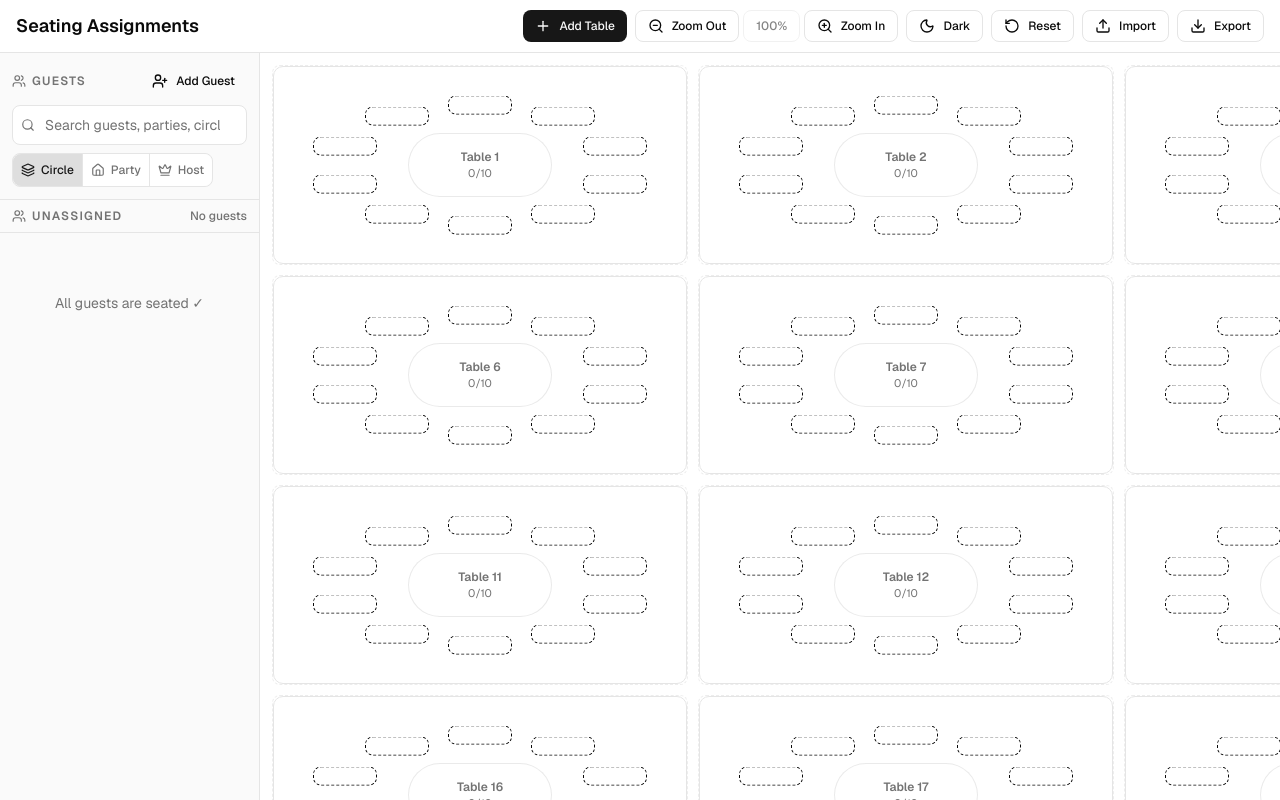
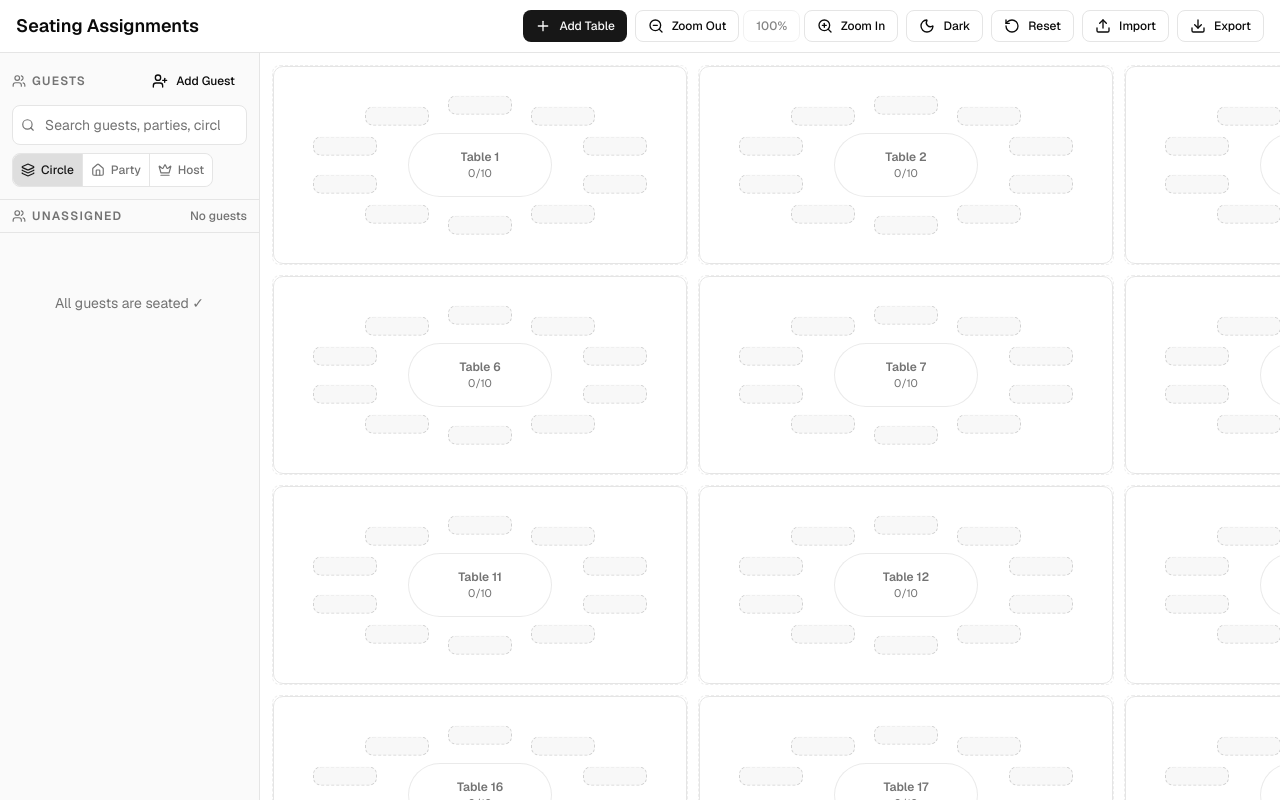
Before and after one commit to rlee0/seating-assignments, a React (Vite) app: page / in a window 1280 px wide. Built offline with nearby package versions, Linux system fonts and the light colour scheme.

Commit message:
feat(styles): Add CSS for preset UI components

```diff
--- a/src/index.css
+++ b/src/index.css
@@ -103,8 +103,24 @@
   --sidebar-border: oklch(0.922 0 0);
   --sidebar-ring: oklch(0.708 0 0);
 
-  --table-seat-empty-bg: var(--muted);
-  --table-seat-empty-border: color-mix(in oklab, var(--border) 86%, var(--foreground) 14%);
+  --table-seat-empty-bg-faded: color-mix(in oklab, var(--muted) 72%, var(--background) 28%);
+  --table-seat-empty-border-faded: color-mix(
+    in oklab,
+    var(--border) 92%,
+    var(--foreground) 8%
+  );
+  --table-seat-empty-bg-default: var(--muted);
+  --table-seat-empty-border-default: color-mix(
+    in oklab,
+    var(--border) 86%,
+    var(--foreground) 14%
+  );
+  --table-seat-empty-bg-accented: color-mix(in oklab, var(--muted) 82%, var(--accent) 18%);
+  --table-seat-empty-border-accented: color-mix(
+    in oklab,
+    var(--border) 62%,
+    var(--foreground) 38%
+  );
   --table-seat-disabled-bg-a: color-mix(in oklab, var(--muted) 86%, var(--background) 14%);
   --table-seat-disabled-bg-b: color-mix(in oklab, var(--muted) 72%, var(--background) 28%);
   --table-seat-disabled-border: color-mix(in oklab, var(--border) 75%, var(--foreground) 25%);
@@ -204,8 +220,20 @@
   --sidebar-border: oklch(1 0 0 / 12%);
   --sidebar-ring: oklch(0.556 0 0);
 
-  --table-seat-empty-bg: color-mix(in oklab, var(--card) 84%, var(--muted) 16%);
-  --table-seat-empty-border: color-mix(in oklab, var(--border) 84%, var(--foreground) 16%);
+  --table-seat-empty-bg-faded: color-mix(in oklab, var(--card) 88%, var(--muted) 12%);
+  --table-seat-empty-border-faded: color-mix(in oklab, var(--border) 90%, var(--foreground) 10%);
+  --table-seat-empty-bg-default: color-mix(in oklab, var(--card) 84%, var(--muted) 16%);
+  --table-seat-empty-border-default: color-mix(
+    in oklab,
+    var(--border) 84%,
+    var(--foreground) 16%
+  );
+  --table-seat-empty-bg-accented: color-mix(in oklab, var(--card) 78%, var(--primary) 22%);
+  --table-seat-empty-border-accented: color-mix(
+    in oklab,
+    var(--border) 62%,
+    var(--foreground) 38%
+  );
   --table-seat-disabled-bg-a: color-mix(in oklab, var(--muted) 82%, var(--card) 18%);
   --table-seat-disabled-bg-b: color-mix(in oklab, var(--muted) 66%, var(--card) 34%);
   --table-seat-disabled-border: color-mix(in oklab, var(--border) 80%, var(--foreground) 20%);
```
